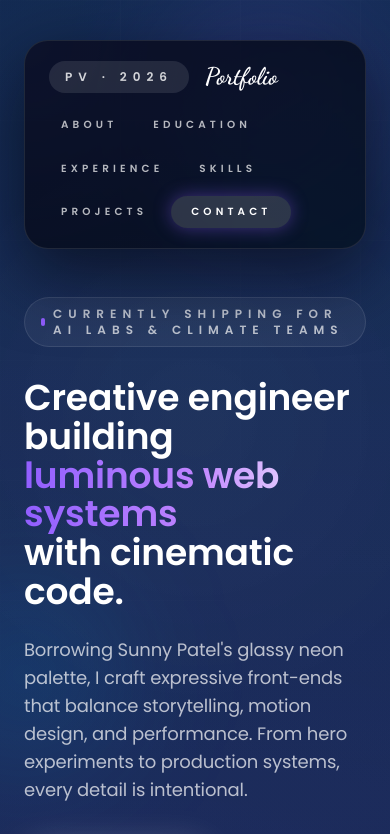
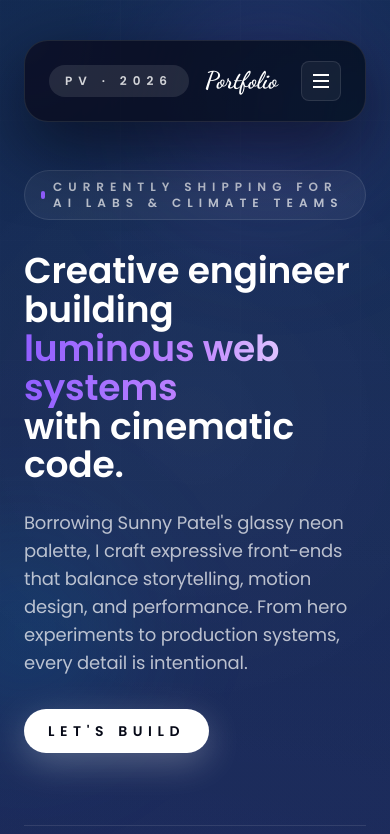
Before and after one commit to Paul-Vismonte/myPortfolio, a Next.js app: page / in a window 390 px wide. Shown: the top 834 px of the page. Built offline with nearby package versions, Linux system fonts and the light colour scheme.

Commit message:
burger nav

```diff
--- a/app/components/About.jsx
+++ b/app/components/About.jsx
@@ -217,7 +217,7 @@ export default function About() {
               <div className="rounded-2xl border border-white/5 bg-white/5 p-4 shadow-[0_15px_35px_rgba(5,8,22,0.4)]">
                 <p className="text-xs uppercase tracking-[0.5em] text-white/50">Origin story</p>
                 <p className="mt-2 text-base text-white">
-                  Systems thinker raised on theme parks, arcades, and late-night design jams.
+                  Aspiring to become a full-stack developer, with burning passion for creating innovative solutions.
                 </p>
               </div>
               <div className="rounded-2xl border border-white/5 bg-white/5 p-4">
--- a/app/components/Hero.jsx
+++ b/app/components/Hero.jsx
@@ -1,5 +1,6 @@
 "use client";
 import { motion } from "framer-motion";
+import { useState } from "react";
 import Card from "./Card";
 
 const navItems = [
@@ -25,6 +26,8 @@ const focusAreas = [
 ];
 
 export default function Hero() {
+  const [isMobileMenuOpen, setIsMobileMenuOpen] = useState(false);
+
   return (
     <section className="relative z-10 flex min-h-screen flex-col gap-12 overflow-hidden px-6 pb-24 pt-10 lg:px-20">
       <div className="pointer-events-none absolute inset-0 -z-10">
@@ -36,13 +39,36 @@ export default function Hero() {
       <header className="relative overflow-hidden rounded-3xl border border-white/10 bg-[rgba(5,8,22,0.85)]/90 px-6 py-5 shadow-[0_25px_70px_rgba(3,4,15,0.65)]">
         <div className="pointer-events-none absolute inset-0 -z-10 opacity-50 bg-[radial-gradient(circle_at_top_left,rgba(145,94,255,0.4),transparent_60%),radial-gradient(circle_at_bottom_right,rgba(0,180,255,0.35),transparent_60%)]" />
         <div className="flex flex-col gap-4 md:flex-row md:items-center md:justify-between">
-          <div className="flex items-center gap-4">
-            <span className="rounded-2xl bg-white/10 px-4 py-2 text-xs font-semibold uppercase tracking-[0.5em] text-white/80">
-              PV · 2026
-            </span>
-            <p className="font-script text-2xl text-white">Portfolio</p>
+          <div className="flex items-center justify-between w-full md:w-auto">
+            <div className="flex items-center gap-4">
+              <span className="rounded-2xl bg-white/10 px-4 py-2 text-xs font-semibold uppercase tracking-[0.5em] text-white/80">
+                PV · 2026
+              </span>
+              <p className="font-script text-2xl text-white">Portfolio</p>
+            </div>
+
+            {/* Mobile Menu Button */}
+            <button
+              onClick={() => setIsMobileMenuOpen(!isMobileMenuOpen)}
+              className="md:hidden flex items-center justify-center w-10 h-10 rounded-lg border border-white/10 bg-white/5 transition hover:bg-white/10"
+              aria-label="Toggle menu"
+            >
+              <div className="relative w-5 h-5 flex flex-col justify-center items-center">
+                <span
+                  className={`absolute h-0.5 w-4 bg-white transition-all duration-300 ${isMobileMenuOpen ? 'rotate-45 translate-y-0' : '-translate-y-1.5'}`}
+                />
+                <span
+                  className={`h-0.5 w-4 bg-white transition-all duration-300 ${isMobileMenuOpen ? 'opacity-0' : 'opacity-100'}`}
+                />
+                <span
+                  className={`absolute h-0.5 w-4 bg-white transition-all duration-300 ${isMobileMenuOpen ? '-rotate-45 translate-y-0' : 'translate-y-1.5'}`}
+                />
+              </div>
+            </button>
           </div>
-          <nav className="flex flex-wrap items-center gap-3 text-[0.65rem] font-semibold uppercase tracking-[0.4em] text-white/70">
+
+          {/* Desktop Navigation */}
+          <nav className="hidden md:flex flex-wrap items-center gap-3 text-[0.65rem] font-semibold uppercase tracking-[0.4em] text-white/70">
             {navItems.map((item) => (
               <a
                 key={item.label}
@@ -60,6 +86,37 @@ export default function Hero() {
             </a>
           </nav>
         </div>
+
+        {/* Mobile Menu */}
+        {isMobileMenuOpen && (
+          <motion.div
+            initial={{ opacity: 0, height: 0 }}
+            animate={{ opacity: 1, height: "auto" }}
+            exit={{ opacity: 0, height: 0 }}
+            transition={{ duration: 0.3 }}
+            className="md:hidden border-t border-white/10 pt-4 mt-4"
+          >
+            <nav className="flex flex-col gap-2 text-[0.65rem] font-semibold uppercase tracking-[0.4em] text-white/70">
+              {navItems.map((item) => (
+                <a
+                  key={item.label}
+                  href={item.href}
+                  onClick={() => setIsMobileMenuOpen(false)}
+                  className="rounded-full px-4 py-3 transition hover:text-white hover:bg-white/5"
+                >
+                  {item.label}
+                </a>
+              ))}
+              <a
+                href="#contact"
+                onClick={() => setIsMobileMenuOpen(false)}
+                className="rounded-full bg-white/15 px-4 py-3 text-white shadow-[0_0_18px_rgba(145,94,255,0.4)] transition hover:bg-white/25"
+              >
+                Contact
+              </a>
+            </nav>
+          </motion.div>
+        )}
       </header>
 
       <div className="grid gap-12 lg:grid-cols-[minmax(0,1.2fr)_minmax(0,0.8fr)] lg:items-start">
```
